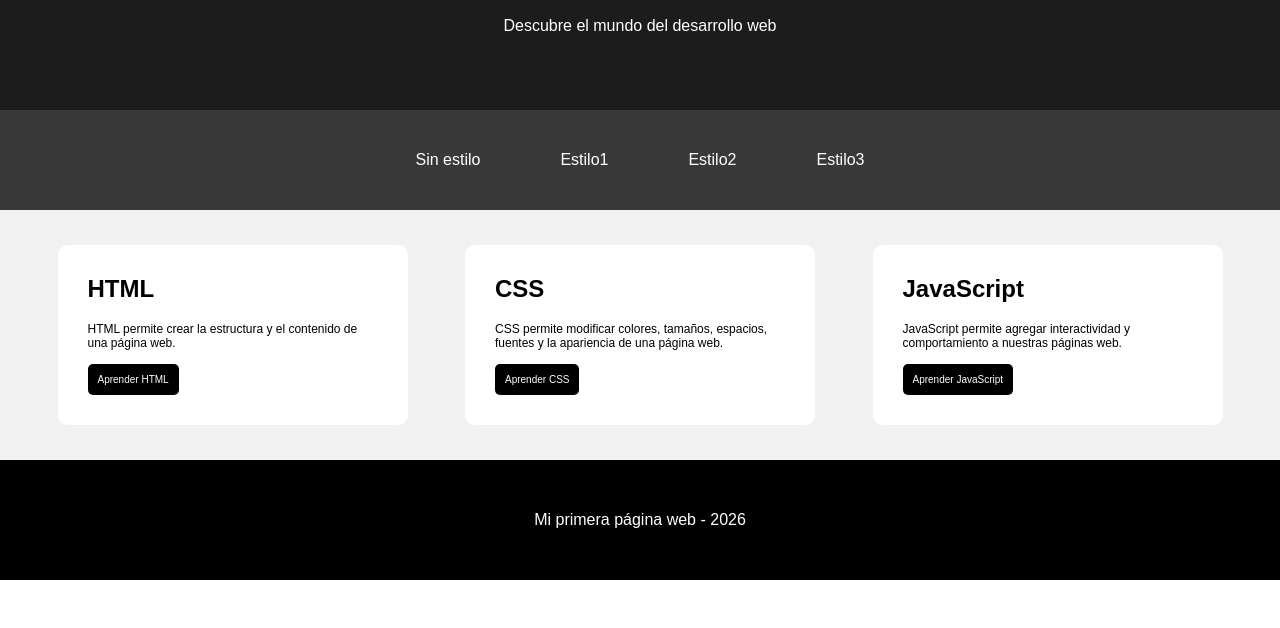
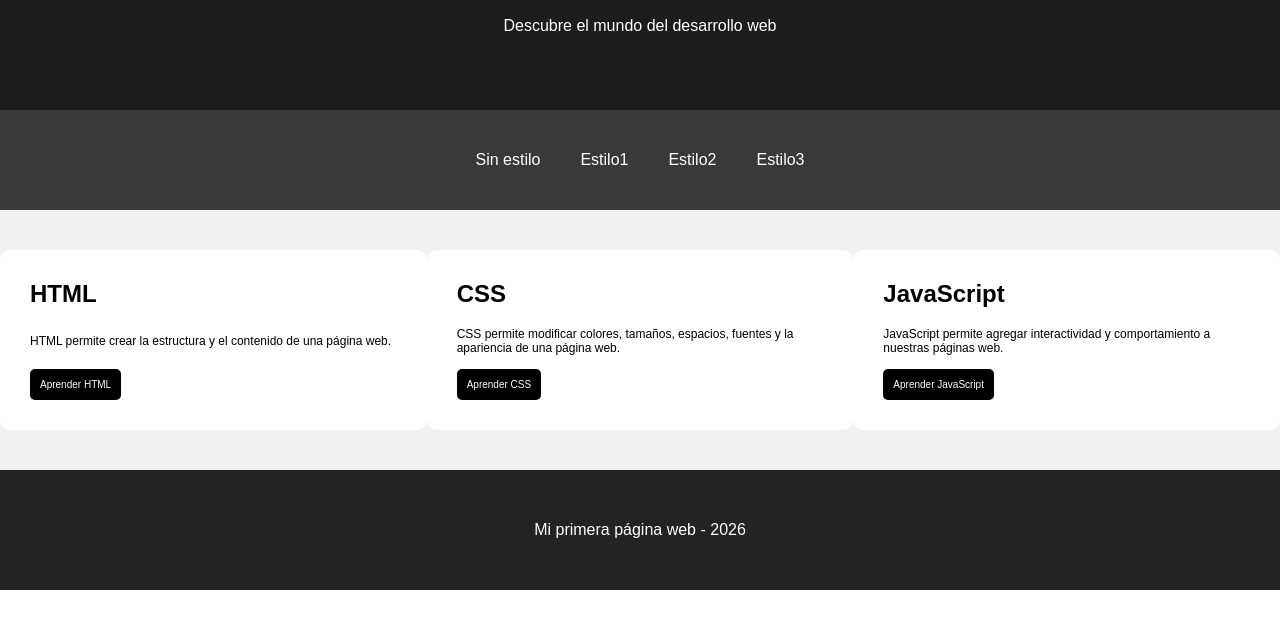
Before and after one commit to DanielGBitt/Clase-Reto-10, a plain HTML site: page index3.html in a window 1280 px wide. Shown: the part 90-718 px from the top of the page. Drawn offline with Linux system fonts and the light colour scheme.

Commit message:
Corregi algunos estilos de index 2 y 3

```diff
--- a/style2.css
+++ b/style2.css
@@ -42,7 +42,7 @@ nav a {
 
 main {
   background-color: rgba(0, 0, 0, 0.889);
-  height: 250px;
+  height: 260px;
   display: flex;
   flex-direction: row;
   align-items: center;
@@ -53,7 +53,7 @@ main section {
   border: 1px solid aqua;
   border-radius: 10px;
   height: 180px;
-  width: 350px;
+  width: 430px;
   display: flex;
   flex-direction: column;
   justify-content: space-between;
@@ -80,7 +80,7 @@ main section button {
   cursor: pointer;
 }
 
-footer{
+footer {
   background-color: black;
   height: 120px;
   width: 100%;
--- a/style3.css
+++ b/style3.css
@@ -36,13 +36,13 @@ nav {
 
 nav a {
   color: white;
-  margin: 40px;
+  margin: 20px;
   text-decoration: none;
 }
 
 main {
   background-color: rgb(241, 241, 241);
-  height: 250px;
+  height: 260px;
   display: flex;
   flex-direction: row;
   align-items: center;
@@ -53,7 +53,7 @@ main section {
   background-color: white;
   border-radius: 10px;
   height: 180px;
-  width: 350px;
+  width: 430px;
   display: flex;
   flex-direction: column;
   justify-content: space-between;
@@ -82,7 +82,7 @@ main section button {
 }
 
 footer{
-    background-color: black;
+    background-color: rgba(0, 0, 0, 0.862);
     height: 120px;
     width: 100%;
     display: flex;
```
Lines whose indentation alone changed are shown as unchanged.
